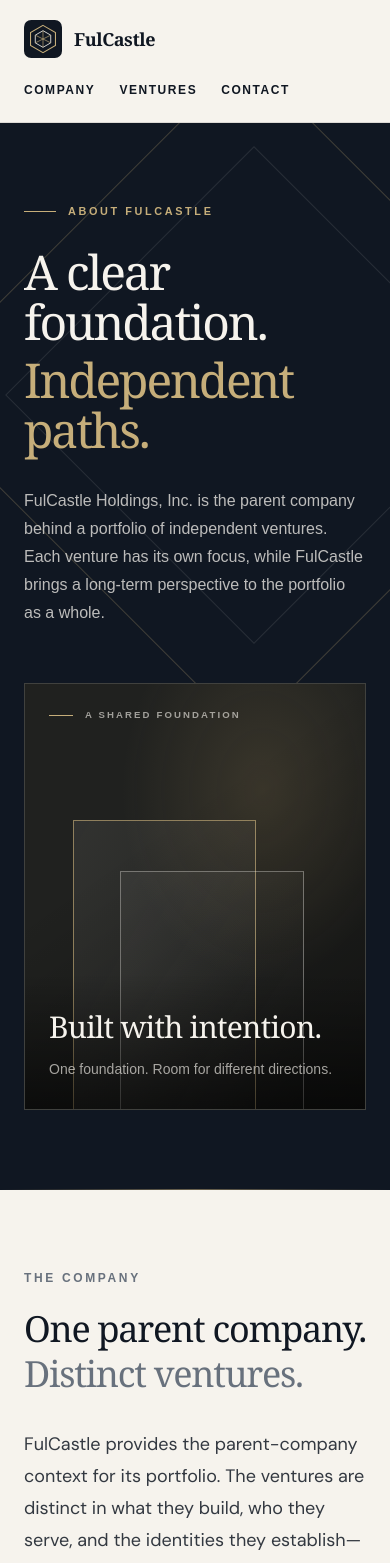
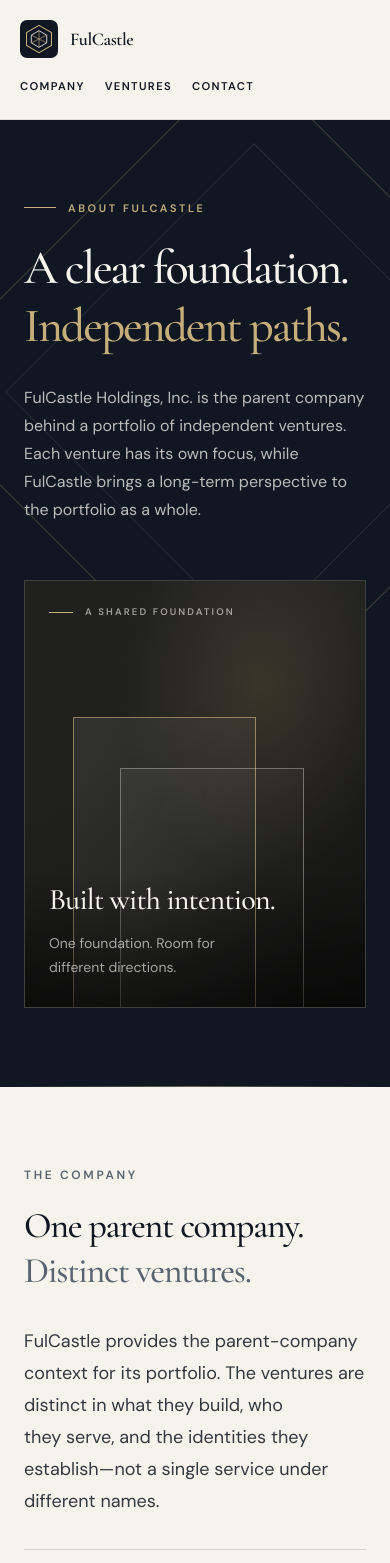
Before and after one commit to StarksDOOM/fulcastle-site, a Next.js app: page /about in a window 390 px wide. Shown: the top 1563 px of the page. Built offline with nearby package versions, Linux system fonts and the light colour scheme.

Commit message:
Polish site typography and responsive visual system
Apply premium visual styling, motion polish, responsive refinements, and branded not-found page. CI and Vercel Preview checks passed.

```diff
--- /dev/null
+++ b/app/components/scroll-reveal.tsx
@@ -0,0 +1,49 @@
+"use client";
+
+import { useEffect } from "react";
+
+export function ScrollReveal() {
+  useEffect(() => {
+    const reducedMotion = window.matchMedia("(prefers-reduced-motion: reduce)");
+    if (reducedMotion.matches || !("IntersectionObserver" in window)) return;
+
+    const targets = Array.from(
+      document.querySelectorAll<HTMLElement>(
+        "main > section:not(:first-child), main section article.group",
+      ),
+    );
+
+    const pending = targets.filter(
+      (target) => target.getBoundingClientRect().top > window.innerHeight * 0.85,
+    );
+    if (pending.length === 0) return;
+
+    const observer = new IntersectionObserver(
+      (entries) => {
+        entries.forEach((entry) => {
+          if (!entry.isIntersecting) return;
+          entry.target.classList.add("is-scroll-revealed");
+          observer.unobserve(entry.target);
+        });
+      },
+      {
+        threshold: 0.08,
+        rootMargin: "0px 0px -6% 0px",
+      },
+    );
+
+    pending.forEach((target) => {
+      target.classList.add("scroll-reveal-target");
+      if (target.matches("article.group")) {
+        const siblings = Array.from(target.parentElement?.querySelectorAll("article.group") ?? []);
+        const index = siblings.indexOf(target);
+        target.style.setProperty("--scroll-reveal-delay", `${Math.min(index * 90, 360)}ms`);
+      }
+      observer.observe(target);
+    });
+
+    return () => observer.disconnect();
+  }, []);
+
+  return null;
+}
--- a/app/components/site-footer.tsx
+++ b/app/components/site-footer.tsx
@@ -2,10 +2,10 @@ import Link from "next/link";
 
 export function SiteFooter() {
   return (
-    <footer className="border-t border-white/15 bg-graphite text-ivory">
-      <div className="mx-auto flex w-full max-w-7xl flex-col gap-3 px-6 py-7 text-sm text-ivory/70 sm:flex-row sm:items-center sm:justify-between sm:px-10">
+    <footer className="border-t border-muted-gold/35 bg-graphite text-ivory">
+      <div className="mx-auto flex w-full max-w-7xl flex-col gap-4 px-5 py-8 text-sm leading-6 text-ivory/75 sm:flex-row sm:items-center sm:justify-between sm:px-10 sm:py-9">
         <p>© {new Date().getFullYear()} FulCastle Holdings, Inc.</p>
-        <div className="flex flex-wrap items-center gap-x-4 gap-y-2">
+        <div className="flex flex-wrap items-center gap-x-5 gap-y-2">
           <p>Independent ventures. Shared vision.</p>
           <Link
             className="underline decoration-muted-gold/70 underline-offset-4 transition-colors hover:text-ivory focus-visible:outline-2 focus-visible:outline-offset-4 focus-visible:outline-muted-gold"
--- a/app/components/site-header.tsx
+++ b/app/components/site-header.tsx
@@ -9,8 +9,8 @@ const navigation = [
 
 export function SiteHeader() {
   return (
-    <header className="border-b border-black/10 bg-ivory">
-      <div className="mx-auto flex w-full max-w-7xl flex-col gap-5 px-6 py-5 sm:px-10 md:flex-row md:items-center md:justify-between">
+    <header className="border-b border-graphite/10 bg-ivory">
+      <div className="mx-auto flex w-full max-w-7xl flex-col gap-4 px-5 py-5 sm:gap-5 sm:px-10 sm:py-6 md:flex-row md:items-center md:justify-between">
         <Link
           aria-label="FulCastle Holdings home"
           className="flex w-fit items-center gap-3 rounded-sm focus-visible:outline-2 focus-visible:outline-offset-4 focus-visible:outline-muted-gold"
@@ -24,10 +24,10 @@ export function SiteHeader() {
             </span>
           </span>
         </Link>
-        <nav aria-label="Main navigation" className="flex flex-wrap items-center gap-x-6 gap-y-3">
+        <nav aria-label="Main navigation" className="flex flex-wrap items-center gap-x-5 gap-y-3 sm:gap-x-6">
           {navigation.map((item) => (
             <Link
-              className="rounded-sm py-1 text-xs font-semibold uppercase tracking-[0.13em] text-slate transition-colors hover:text-graphite focus-visible:outline-2 focus-visible:outline-offset-4 focus-visible:outline-muted-gold"
+              className="rounded-sm py-1 text-[0.7rem] font-semibold uppercase tracking-[0.12em] text-slate transition-colors duration-200 hover:text-graphite focus-visible:outline-2 focus-visible:outline-offset-4 focus-visible:outline-muted-gold motion-reduce:transition-none"
               href={item.href}
               key={item.label}
             >
--- a/app/globals.css
+++ b/app/globals.css
@@ -5,31 +5,32 @@
   --graphite: #101722;
   --ivory: #f6f3ed;
   --muted-gold: #c6ae7a;
-  --slate: #68717d;
+  --gold-ink: #765d2c;
+  --slate: #596472;
   --slate-dark: #394452;
   --line: rgba(16, 23, 34, 0.14);
   --surface: #fffdf9;
-  --font-body-family: Arial, Helvetica, sans-serif;
-  --font-display-family: Georgia, "Times New Roman", serif;
+  --font-body-family: var(--font-body-font, "DM Sans", Arial, sans-serif);
+  --font-display-family: var(--font-display-font, "Cormorant Garamond", Georgia, serif);
 }
 
 @theme inline {
   --color-graphite: var(--graphite);
   --color-ivory: var(--ivory);
   --color-muted-gold: var(--muted-gold);
+  --color-gold-ink: var(--gold-ink);
   --color-slate: var(--slate);
   --font-sans: var(--font-body-family);
   --font-display: var(--font-display-family);
 }
 
-* {
-  box-sizing: border-box;
-}
+* { box-sizing: border-box; }
 
 html {
   min-height: 100%;
   background: var(--ivory);
   scroll-behavior: smooth;
+  scroll-padding-top: 1.5rem;
 }
 
 body {
@@ -38,17 +39,19 @@ body {
   background: var(--ivory);
   color: var(--graphite);
   font-family: var(--font-body-family);
+  font-kerning: normal;
   -webkit-font-smoothing: antialiased;
   text-rendering: optimizeLegibility;
 }
 
-a {
-  color: inherit;
-}
+h1, h2, h3, h4 { text-wrap: balance; }
+p { text-wrap: pretty; }
+a { color: inherit; }
 
-a:focus-visible {
-  outline: 2px solid var(--muted-gold);
-  outline-offset: 4px;
+:where(a, button, input, textarea, select, [tabindex]:not([tabindex="-1"])):focus-visible {
+  outline: 3px solid var(--muted-gold);
+  outline-offset: 3px;
+  box-shadow: 0 0 0 2px var(--graphite);
 }
 
 ::selection {
@@ -56,13 +59,135 @@ a:focus-visible {
   color: var(--graphite);
 }
 
+/* One restrained entrance sequence per page hero; scroll reveals use an observer, never scroll-jacking. */
+@keyframes fc-rise-in {
+  from { opacity: 0; transform: translateY(14px); }
+  to { opacity: 1; transform: translateY(0); }
+}
+
+@keyframes fc-mark-arrive {
+  from { opacity: 0; transform: scale(0.97); }
+  to { opacity: 1; transform: scale(1); }
+}
+
+main > section:first-child > div:nth-child(2) > div:first-child > * {
+  animation: fc-rise-in 620ms cubic-bezier(0.2, 0.7, 0.2, 1) both;
+}
+
+main > section:first-child > div:nth-child(2) > div:first-child > *:nth-child(1) { animation-delay: 60ms; }
+main > section:first-child > div:nth-child(2) > div:first-child > *:nth-child(2) { animation-delay: 130ms; }
+main > section:first-child > div:nth-child(2) > div:first-child > *:nth-child(3) { animation-delay: 200ms; }
+main > section:first-child > div:nth-child(2) > div:first-child > *:nth-child(4) { animation-delay: 270ms; }
+
+main > section:first-child > div:nth-child(2) > div:nth-child(2) {
+  animation: fc-mark-arrive 900ms cubic-bezier(0.2, 0.7, 0.2, 1) 180ms both;
+}
+
+/* Small directional cues; motion is limited to hover/focus and never required for meaning. */
+header nav a {
+  position: relative;
+  text-decoration: none;
+}
+
+header nav a::after {
+  position: absolute;
+  right: 0;
+  bottom: -3px;
+  left: 0;
+  height: 1px;
+  content: "";
+  background: var(--muted-gold);
+  transform: scaleX(0);
+  transform-origin: left center;
+  transition: transform 220ms ease;
+}
+
+header nav a:hover::after,
+header nav a:focus-visible::after {
+  transform: scaleX(1);
+}
+
+a span[aria-hidden="true"] {
+  display: inline-block;
+  transition: transform 200ms ease;
+}
+
+a:hover span[aria-hidden="true"] {
+  transform: translate(2px, -1px);
+}
+
+/* Keep portfolio cards on both pages using the same calm, eased hover motion. */
+article.group {
+  transition:
+    transform 360ms cubic-bezier(0.2, 0.7, 0.2, 1),
+    border-color 360ms cubic-bezier(0.2, 0.7, 0.2, 1),
+    box-shadow 360ms cubic-bezier(0.2, 0.7, 0.2, 1),
+    background-color 360ms cubic-bezier(0.2, 0.7, 0.2, 1);
+}
+
+article.group > div[aria-hidden="true"] {
+  transition:
+    transform 520ms cubic-bezier(0.2, 0.7, 0.2, 1),
+    opacity 360ms ease;
+}
+
+@media (hover: hover) and (pointer: fine) {
+  article.group:hover {
+    transform: translateY(-3px);
+    border-color: var(--muted-gold);
+    box-shadow: 0 12px 28px rgba(16, 23, 34, 0.1);
+  }
+
+  article.group:hover > div[aria-hidden="true"] {
+    opacity: 0.9;
+  }
+}
+
+/*
+ * Scroll reveals are activated only by the IntersectionObserver enhancement.
+ * Without JS, on unsupported browsers, or with reduced motion, all content stays visible.
+ */
+.scroll-reveal-target {
+  opacity: 0;
+  transform: translateY(18px);
+  transition:
+    opacity 720ms cubic-bezier(0.2, 0.7, 0.2, 1),
+    transform 720ms cubic-bezier(0.2, 0.7, 0.2, 1);
+}
+
+.scroll-reveal-target.is-scroll-revealed {
+  opacity: 1;
+  transform: translateY(0);
+}
+
+article.group.scroll-reveal-target {
+  transition:
+    opacity 680ms cubic-bezier(0.2, 0.7, 0.2, 1),
+    transform 680ms cubic-bezier(0.2, 0.7, 0.2, 1),
+    border-color 360ms cubic-bezier(0.2, 0.7, 0.2, 1),
+    box-shadow 360ms cubic-bezier(0.2, 0.7, 0.2, 1),
+    background-color 360ms cubic-bezier(0.2, 0.7, 0.2, 1);
+  transition-delay:
+    var(--scroll-reveal-delay, 0ms),
+    var(--scroll-reveal-delay, 0ms),
+    0ms,
+    0ms,
+    0ms;
+}
+
 @media (prefers-reduced-motion: reduce) {
-  *,
-  *::before,
-  *::after {
+  .scroll-reveal-target,
+  article.group.scroll-reveal-target {
+    opacity: 1;
+    transform: none;
+    transition: none;
+  }
+}
+
+@media (prefers-reduced-motion: reduce) {
+  *, *::before, *::after {
     scroll-behavior: auto !important;
-    animation-duration: 0.01ms !important;
-    animation-iteration-count: 1 !important;
+    animation: none !important;
     transition-duration: 0.01ms !important;
   }
 }
--- a/app/layout.tsx
+++ b/app/layout.tsx
@@ -1,5 +1,10 @@
 import type { Metadata, Viewport } from "next";
+import { Cormorant_Garamond, DM_Sans } from "next/font/google";
 import "./globals.css";
+import { ScrollReveal } from "@/app/components/scroll-reveal";
+
+const bodyFont = DM_Sans({ subsets: ["latin"], display: "swap", variable: "--font-body-font" });
+const displayFont = Cormorant_Garamond({ subsets: ["latin"], display: "swap", weight: ["500", "600", "700"], variable: "--font-display-font" });
 
 const siteUrl = "https://fulcastle.com";
 const siteDescription =
@@ -43,8 +48,11 @@ export default function RootLayout({
   children: React.ReactNode;
 }>) {
   return (
-    <html lang="en">
-      <body>{children}</body>
+    <html lang="en" className={`${bodyFont.variable} ${displayFont.variable}`}>
+      <body>
+        <ScrollReveal />
+        {children}
+      </body>
     </html>
   );
 }
--- /dev/null
+++ b/app/not-found.tsx
@@ -0,0 +1,46 @@
+import type { Metadata } from "next";
+import Link from "next/link";
+import { SiteFooter } from "@/app/components/site-footer";
+import { SiteHeader } from "@/app/components/site-header";
+
+export const metadata: Metadata = {
+  title: "Page not found",
+  description: "The page you’re looking for could not be found.",
+  robots: { index: false, follow: true },
+};
+
+export default function NotFound() {
+  return (
+    <div className="flex min-h-screen flex-col">
+      <SiteHeader />
+      <main className="relative isolate flex flex-1 items-center overflow-hidden bg-graphite text-ivory">
+        <div aria-hidden="true" className="pointer-events-none absolute inset-0 -z-10 overflow-hidden">
+          <div className="absolute -right-24 top-1/2 h-[26rem] w-[26rem] -translate-y-1/2 rotate-45 border border-muted-gold/25 sm:right-[8%] sm:h-[34rem] sm:w-[34rem]" />
+          <div className="absolute -right-8 top-1/2 h-[18rem] w-[18rem] -translate-y-1/2 rotate-45 border border-ivory/10 sm:right-[14%] sm:h-[24rem] sm:w-[24rem]" />
+        </div>
+        <section aria-labelledby="not-found-title" className="mx-auto w-full max-w-7xl px-6 py-24 sm:px-10 sm:py-32">
+          <p className="mb-6 flex items-center gap-3 text-[0.68rem] font-semibold uppercase tracking-[0.24em] text-muted-gold">
+            <span aria-hidden="true" className="h-px w-8 bg-muted-gold" />
+            Error 404
+          </p>
+          <h1 className="max-w-3xl font-display text-5xl leading-[1.04] tracking-[-0.045em] sm:text-6xl md:text-7xl" id="not-found-title">
+            This path ends here.
+            <span className="mt-2 block text-muted-gold">The next one is yours.</span>
+          </h1>
+          <p className="mt-7 max-w-xl text-base leading-7 text-ivory/75 sm:text-lg sm:leading-8">
+            We couldn’t find the page you requested. It may have moved, or the address may be incorrect.
+          </p>
+          <div className="mt-10 flex flex-wrap gap-4">
+            <Link className="inline-flex min-h-12 items-center justify-center gap-3 bg-muted-gold px-5 py-3 text-sm font-semibold text-graphite transition-[filter,transform] duration-200 hover:brightness-95 focus-visible:outline-2 focus-visible:outline-offset-4 focus-visible:outline-muted-gold motion-reduce:transition-none" href="/">
+              Back to home <span aria-hidden="true">↗</span>
+            </Link>
+            <Link className="inline-flex min-h-12 items-center justify-center border border-ivory/35 px-5 py-3 text-sm font-semibold text-ivory transition-colors duration-200 hover:border-muted-gold hover:text-muted-gold focus-visible:outline-2 focus-visible:outline-offset-4 focus-visible:outline-muted-gold motion-reduce:transition-none" href="/contact">
+              Contact FulCastle
+            </Link>
+          </div>
+        </section>
+      </main>
+      <SiteFooter />
+    </div>
+  );
+}
--- a/app/page.tsx
+++ b/app/page.tsx
@@ -130,8 +130,8 @@ export default function HomePage() {
             </div>
             <div className="mt-8 grid gap-3 sm:grid-cols-2 lg:grid-cols-5">
               {ventures.map((venture, index) => (
-                <article className="group flex min-h-[10.5rem] flex-col justify-between border border-graphite/12 bg-ivory p-5 transition-colors hover:border-muted-gold sm:p-6" key={venture.name}>
-                  <span className="text-xs font-semibold tracking-[0.18em] text-muted-gold">
+                <article className="group flex min-h-[10.5rem] flex-col justify-between border border-graphite/12 bg-ivory p-5 hover:bg-white motion-reduce:transition-none sm:p-6" key={venture.name}>
+                  <span className="text-xs font-semibold tracking-[0.18em] text-gold-ink">
                     {String(index + 1).padStart(2, "0")}
                   </span>
                   <div className="mt-6 flex flex-1 flex-col justify-end">
```
Also changed, not shown: app/about/page.tsx (+6 -8 lines), app/ventures/page.tsx (+4 -4 lines).
